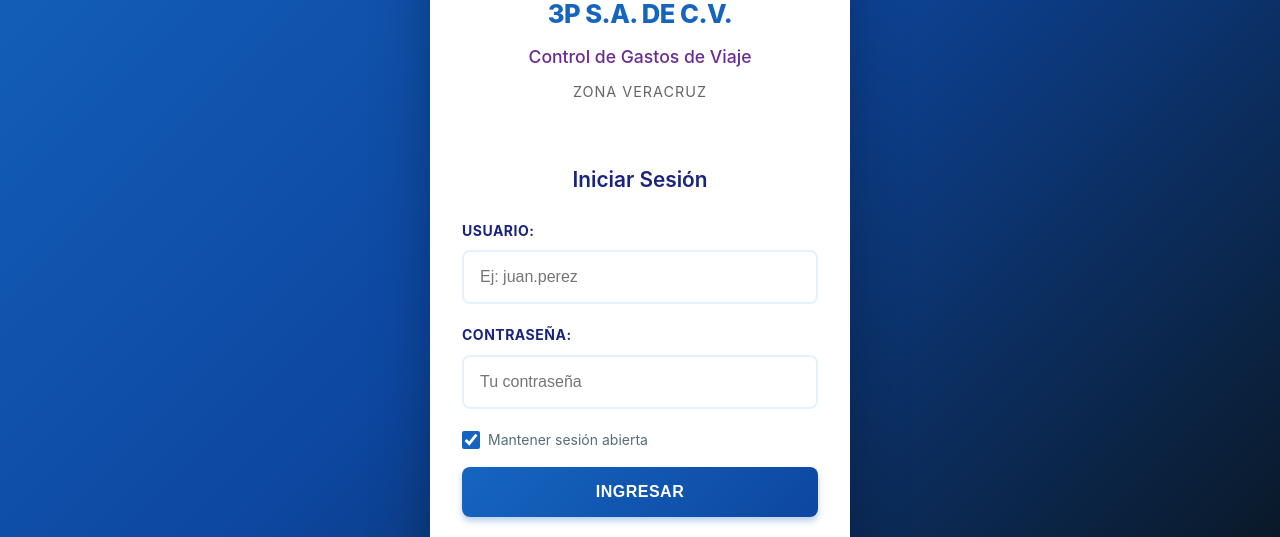
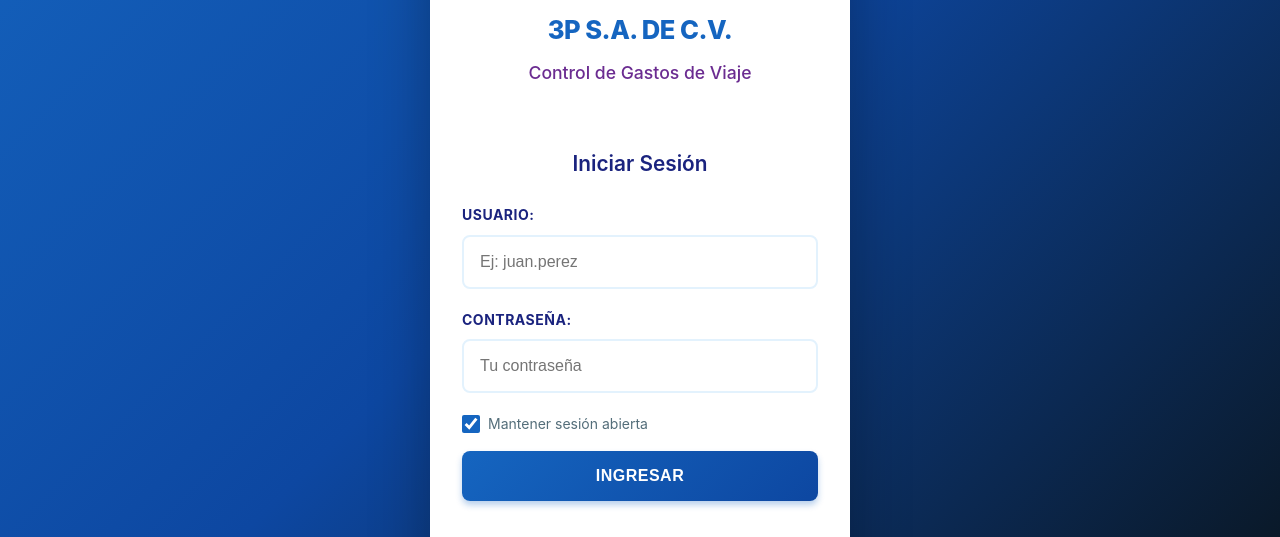
Before and after one commit to Anibru300/viajespro, a plain HTML site: page index.html in a window 1280 px wide. Shown: the part 263-800 px from the top of the page. Drawn offline with nearby package versions, Linux system fonts and the light colour scheme.

Commit message:
Update index.html

```diff
--- a/index.html
+++ b/index.html
@@ -28,7 +28,7 @@
                      loading="eager">
                 <h1 class="company-name">3P S.A. DE C.V.</h1>
                 <p class="slogan">Control de Gastos de Viaje</p>
-                <p class="version">Zona Veracruz</p>
+                <!-- Línea eliminada: Zona Veracruz -->
             </div>
 
             <div class="login-form">
```
